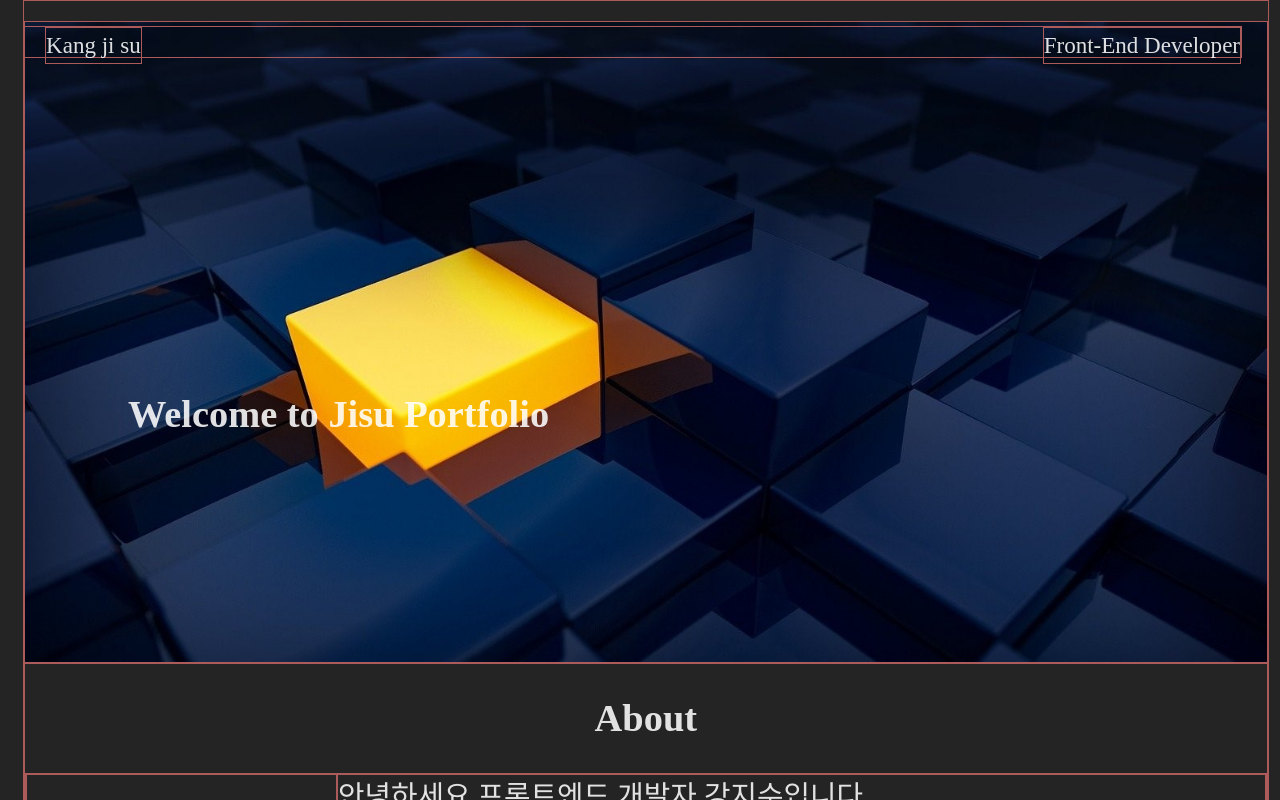
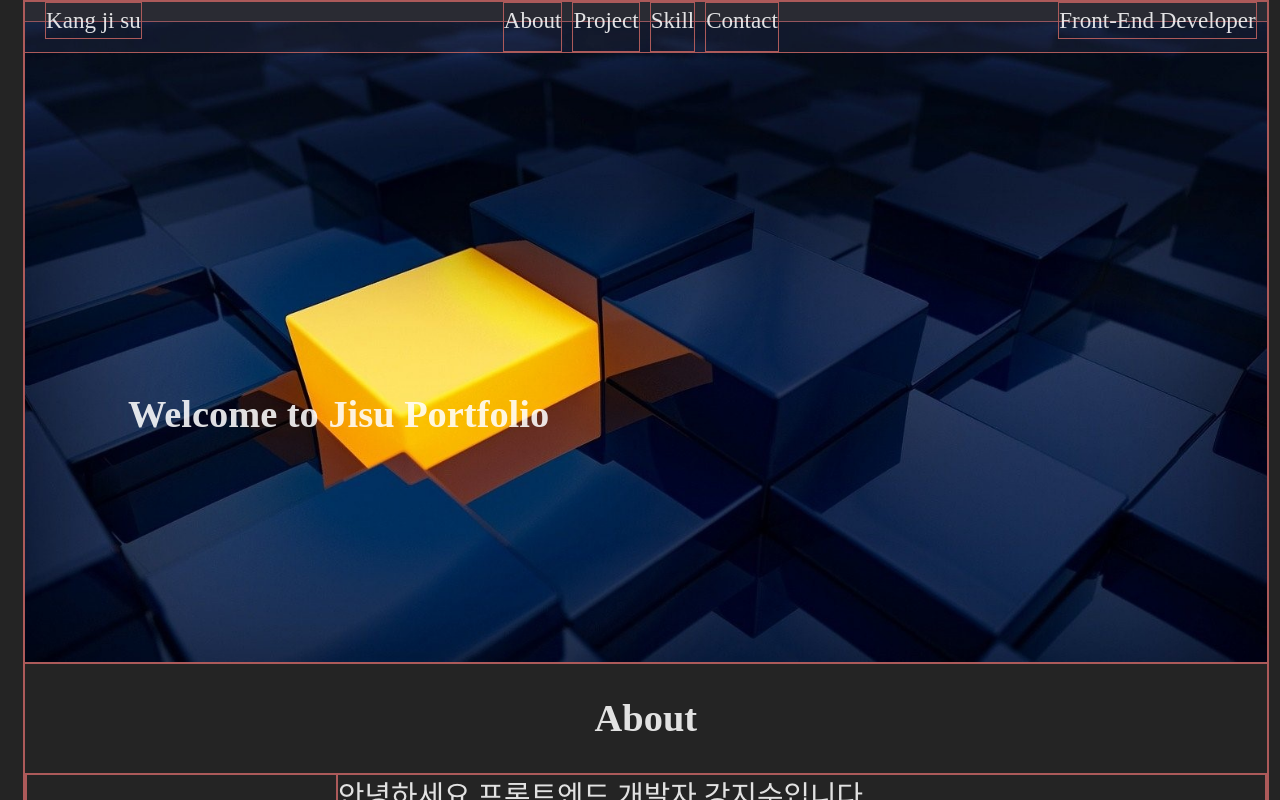
Before and after one commit to KJSoo95/Portfolio-React-, a React (Vite) app in the folder Portfolio-vite/: page / in a window 1280 px wide. Shown: the top 800 px of the page. Built offline with nearby package versions, Linux system fonts and the light colour scheme.

Commit message:
feat : navi컴포넌트 이벤트 추가

```diff
--- a/Portfolio-vite/src/componenet/Section/Navigation/Navi.jsx
+++ b/Portfolio-vite/src/componenet/Section/Navigation/Navi.jsx
@@ -1,10 +1,22 @@
 import classes from "./Navi.module.css";
 
-const Navi = () => {
+const Navi = (props) => {
+  const GotoTop = () => {
+    window.scrollTo({ top: 0, behavior: "smooth" });
+  };
+
   return (
     <div className={classes.navi}>
-      <div className={classes.left}>Kang ji su</div>
-      <div className={classes.right}>Front-End Developer</div>
+      <div className={classes.left} onClick={GotoTop}>
+        Kang ji su
+      </div>
+      <div onClick={props.onAboutClick}>About</div>
+      <div onClick={props.onProjectClick}>Project</div>
+      <div onClick={props.onSkillClick}>Skill</div>
+      <div onClick={props.onContactClick}>Contact</div>
+      <div className={classes.right} onClick={GotoTop}>
+        Front-End Developer
+      </div>
     </div>
   );
 };
--- a/Portfolio-vite/src/componenet/Section/Navigation/Navi.module.css
+++ b/Portfolio-vite/src/componenet/Section/Navigation/Navi.module.css
@@ -1,9 +1,17 @@
 .navi {
   position: fixed;
   font-size: 1.2rem;
-  height: 30px;
-  width: 95vw;
-  margin-top: 25px;
+  height: 50px;
+  width: 97vw;
+  /* margin-top: 25px; */
+  display: flex;
+  flex-direction: row;
+  justify-content: center;
+  background-color: #41496d37;
+}
+.navi > div{
+  margin-right: 10px;
+  cursor: pointer;
 }
 .left {
   position: absolute;
```
